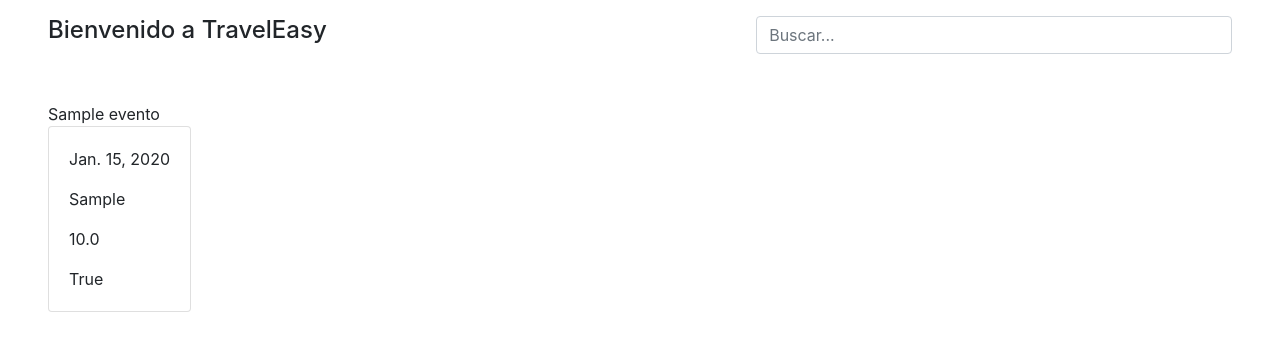
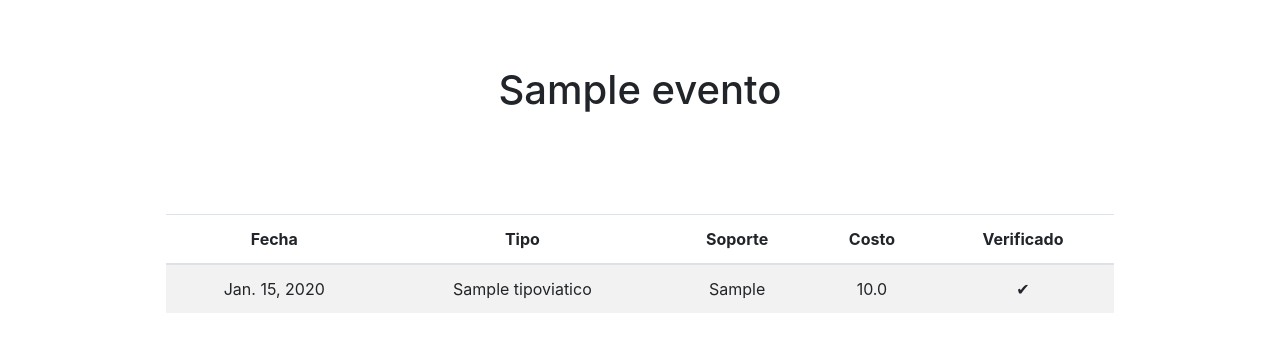
Before and after one commit to JulianRivers/TravelEasy, a Django app: page /evento/1 in a window 1280 px wide. Shown: the part 97-449 px from the top of the page. Run offline with Django 4.2, Linux system fonts and the light colour scheme; a user stored in the database is signed in; tables that the repository leaves empty hold one stand-in row (values such as "Sample post"); some libraries are stand-ins or nearby versions.

Commit message:
se crean las vistas

```diff
--- a/empleado/templates/eventos-detalle.html
+++ b/empleado/templates/eventos-detalle.html
@@ -1,22 +1,32 @@
-{% extends 'layouts/inicio.html' %}
-{% load crispy_forms_tags %}
-{% load static %}
+{% extends 'layouts/inicio.html' %} {% load crispy_forms_tags %} {% load static
+%} {% block content %}
+<!-- Aquí el html con la tablita y eso -->
 
-{% block content %}
-<!-- Aquí el html con la tablita y eso -->
-{{evento.nombre}}
+<div class="titulo text-center">
+  <h1>{{evento.nombre}}</h1>
+</div>
 
-{% for viatico in viaticos %}
-<div class="d-flex">
-    <div class="card">
-        <div class="card-body">
-          <p class="card-text">{{ viatico.fecha_gasto }}</p>
-          <p class="card-text">{{ viatico.soporte }}</p>
-          <p class="card-text">{{ viatico.costo }}</p>
-          <p class="card-text">{{ viatico.verificado }}</p>
-        </div>
-    </div>
+<div class="d-flex justify-content-center ">
+  {% for viatico in viaticos %}
+<table class="table table-striped text-center mx-auto tabletamanio">
+  <thead>
+    <tr>
+      <th scope="col">Fecha</th>
+      <th scope="col">Tipo</th>
+      <th scope="col">Soporte</th>
+      <th scope="col">Costo</th>
+      <th scope="col">Verificado</th>
+    </tr>
+  </thead>
+  <tbody>
+    <tr>
+      <td>{{ viatico.fecha_gasto }}</td>
+      <td>{{ viatico.tipo_viatico }}</td>
+      <td>{{ viatico.soporte }}</td>
+      <td>{{ viatico.costo }}</td>
+      <td>{% if viatico.verificado%}✔{% else %}❌{% endif %}</td>
+    </tr>
+  </tbody>
+</table>
+{% endfor %} {% endblock content %}
 </div>
-{% endfor %}
-
-{% endblock content %}
--- a/empleado/templates/layouts/inicio.html
+++ b/empleado/templates/layouts/inicio.html
@@ -18,15 +18,10 @@
   </div>
 </nav>
 <div class="px-5 py-3">
-    <div class="row mb-5">
-        <div class="col-12 col-sm-7">
-            <h2 class="font-size-1">Bienvenido a TravelEasy</h2>
-        </div>
-        <div class="col-12 col-sm-5">
-            <input type="text" class="form-control" placeholder="Buscar...">
-        </div>
-    </div>
     {% block content %}
     {% endblock content %}
 </div>
+<footer>
+
+</footer>
 {% endblock body %}
--- a/static/css/style.css
+++ b/static/css/style.css
@@ -122,3 +122,12 @@
   #logout-popup button:hover {
     background: var(--color-primario)
   }
+
+  .titulo{
+    margin-top: 50px;
+    margin-bottom: 100px
+  }
+
+  .tabletamanio{
+    width: 80%;
+  }
```
